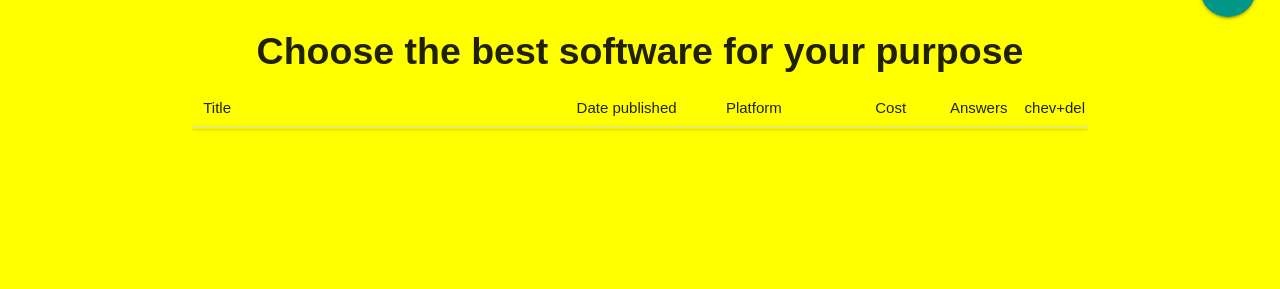
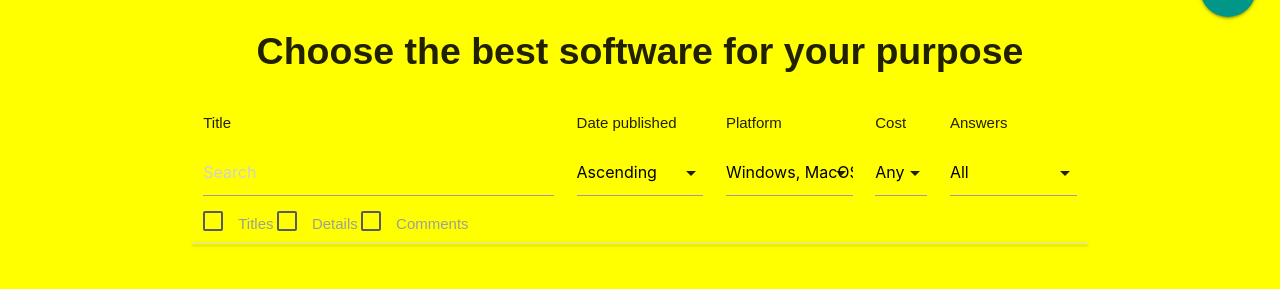
Before and after one commit to andreasjost/CI-MS3-Software-Forum, a Flask app: page / in a window 1280 px wide. Shown: the part 75-364 px from the top of the page. Run offline with Flask 2, Linux system fonts and the light colour scheme; data that the repository does not hold is empty; some libraries are stand-ins or nearby versions; some web fonts are replaced.

Commit message:
Add rudimentary filter and search options for the frontend in topics.html

```diff
--- a/templates/topics.html
+++ b/templates/topics.html
@@ -6,27 +6,72 @@
 <h1>Choose the best software for your purpose</h1>
 
 <!-- table header -->
+<form action="{{ url_for('filter_topics') }}" method="POST" id="filterform">
 	<div class="row">
-
 		<div class="col s5">
-		Title
+			<p>Title</p>
+			<div class="input-field">
+				<input placeholder="Search" type="search" class="validate">
+            </div>
+				<div id="search-options">
+					<label>
+                <input type="checkbox" class="filled-in" name="search-where" value="titles"/>
+                <span>Titles</span>
+            </label>
+					<label>
+                <input type="checkbox" class="filled-in" name="search-where" value="details"/>
+                <span>Details</span>
+            </label>
+					<label>
+                <input type="checkbox" class="filled-in" name="search-where" value="comments"/>
+                <span>Comments</span>
+            </label>
+				</div>
 			</div>
 			<div class="col s2">
-		Date published
+				<p>Date published</p>
+				<div class="input-field">
+					<select>
+                <option value="asc" selected>Ascending</option>
+                <option value="dsc">Descending</option>
+            </select>
+				</div>
 			</div>
 			<div class="col s2">
-		Platform
+				<p>Platform</p>
+				<div class="input-field">
+					<select multiple id="testest">
+                <option value="Windows" selected>Windows</option>
+                <option value="MacOS" selected>MacOS</option>
+                <option value="Linux" selected>Linux</option>
+                <option value="Android" selected>Android</option>
+                <option value="iOS" selected>iOS</option>
+                <option value="Other" selected>Other</option>
+            </select>
+				</div>
 			</div>
 			<div class="col s1">
-		Cost
-	</div>
-	<div class="col s1">
-		Answers
-	</div>
-	<div class="col s1">
-		chev+del
+				<p>Cost</p>
+				<div class="input-field">
+					<select name="costfilter" onchange="this.form.submit()">
+                        <option value="Any" selected>Any</option>
+                        <option value="Free">Free</option>
+                        <option value="Paid">Paid</option>
+                    </select>
 				</div>
 			</div>
+			<div class="col s2">
+				<p>Answers</p>
+				<div class="input-field">
+					<select>
+                        <option value="All" selected>All</option>
+                        <option value="Answered">Answered</option>
+                        <option value="Unanswered">Unanswered</option>
+                    </select>
+			</div>
+		</div>
+	</div>
+</form>
 
 <div class="row">
 	<ul class="collapsible" data-collapsible="accordion">
@@ -123,8 +168,8 @@
 
 <script src="https://cdnjs.cloudflare.com/ajax/libs/jquery/3.4.1/jquery.min.js"></script>
 <script type="text/javascript">
-
 	$(document).ready(function() {
+    $('select').formSelect();
 	// Add commenting functionality
     $(".add-comment").click(function(){
         $(".comment-form").animate({height: "200px"});
@@ -143,9 +188,7 @@ $(document).ready(function() {
         urlTemplateId = urlTemplate.replace(/v1/, $(this).attr('topic_id'));
         baseUrl = urlTemplateId.replace(/v2/, $(this).attr('loop_index'));
         thumbsCountDisplay = $(this).next();
-
         req = $.ajax(baseUrl)
-
         req.done(function(data){
             let result = JSON.parse(req.responseText)
             $(thumbsCountDisplay).replaceWith(`<p>${result["totalThumbs"]}</p>`);
@@ -157,16 +200,15 @@ $(document).ready(function() {
         urlTemplateId = urlTemplate.replace(/v1/, $(this).attr('topic_id'));
         baseUrl = urlTemplateId.replace(/v2/, $(this).attr('loop_index'));
         thumbsCountDisplay = $(this).next();
-
         req = $.ajax(baseUrl)
-
         req.done(function(data){
             let result = JSON.parse(req.responseText)
 
             $(thumbsCountDisplay).replaceWith(`<p>${result["totalThumbs"]}</p>`);
         })
+    });
 
-    });
+
 
 
 })
```
Lines whose indentation alone changed are shown as unchanged.
